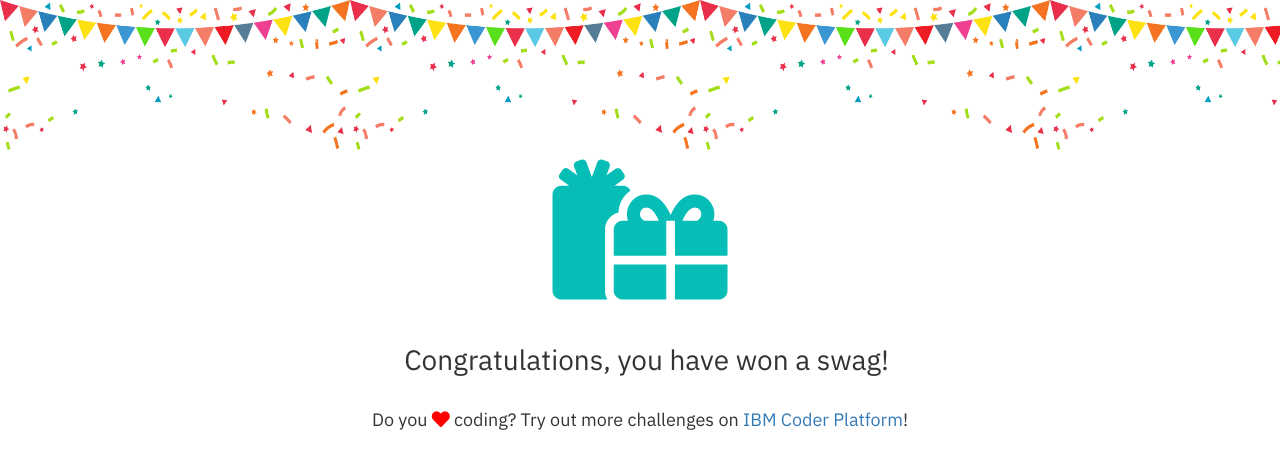
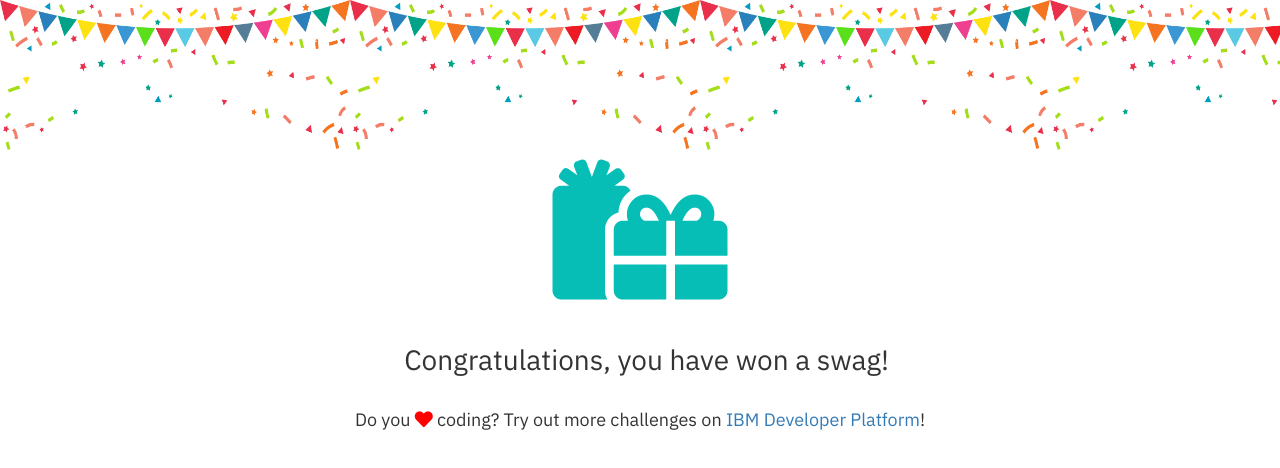
Before and after one commit to IBMDevConnect/nodewheel, a website: page views/success.html in a window 1280 px wide. Drawn offline with nearby package versions, Linux system fonts and the light colour scheme; files whose address does not match are found by name.

Commit message:
Update success.html

```diff
--- a/views/success.html
+++ b/views/success.html
@@ -37,7 +37,7 @@
              <i class="fas fa-gifts fa-10x giftcolor"></i><br/><br/><br/><span style="font-size:28px">&nbsp;&nbsp;Congratulations, you have won a swag!</span>
 
             <br/><br/><h4>Do you <span style="color:red"><i class="fa fa-heart" aria-hidden="true"></i></span>
- coding? Try out more challenges on <a href="https://ibmcoders.influitive.com/" target="_blank">IBM Coder Platform</a>!</h4>
+ coding? Try out more challenges on <a href="https://developer.ibm.com/" target="_blank">IBM Developer Platform</a>!</h4>
         </div>
         <br /><br />
        <!-- <footer class="my-5 pt-5 text-muted text-center text-small">
```
